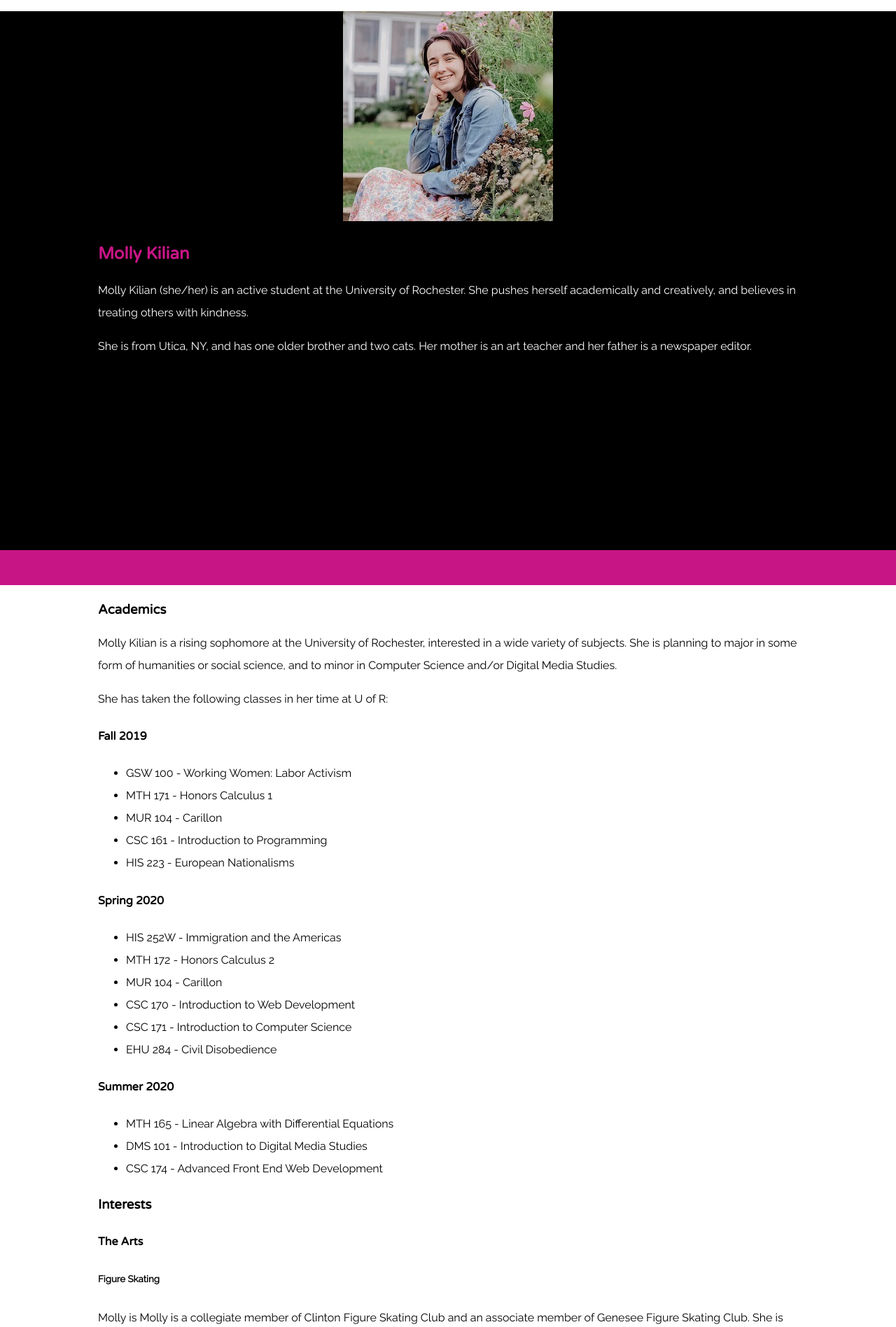
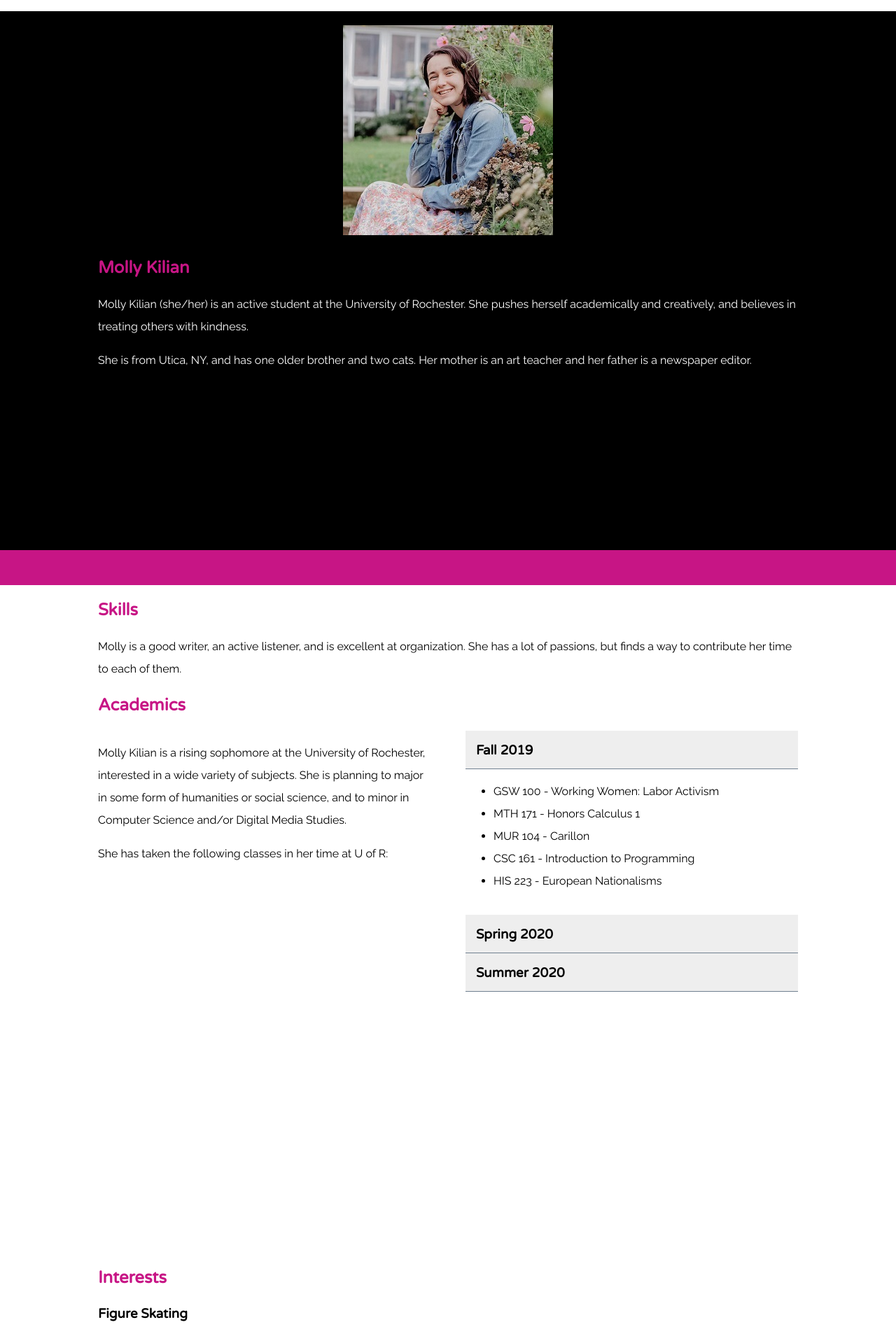
Before and after one commit to msquidward17/project1, a PHP site: page /mk.php in a window 1280 px wide. Shown: the part 40-1936 px from the top of the page at 70% size. Run offline with PHP 8.4, Linux system fonts and the light colour scheme; some libraries are stand-ins or nearby versions.

Commit message:
Fixed headings and academic section

```diff
--- a/css/styles.css
+++ b/css/styles.css
@@ -76,7 +76,6 @@ figure {
 
 #aamilne, #play, #tolstoy, #lived, #quote, #quote2{
 	font-size: 25px;
-	/*margin-top: 90px;*/
 	font-weight: bold;
 }
 
@@ -140,7 +139,7 @@ span{
 	display: grid;
 	grid-template-columns: 1.3fr 1.5fr 1fr;
 
-	grid-column-gap: 5px;
+	grid-column-gap: 20px;
 	grid-row-gap: 0px;
 }
 
@@ -175,10 +174,35 @@ span{
 }
 
 
-/*.grid a{
-	grid-column: 3;
+.Academics{
+	display: grid;
+	grid-template-columns: 1fr 1fr;
+	grid-template-rows: repeat(2, 1fr);
+	grid-column-gap: 50px;
+	grid-row-gap: 0px;
+}
+
+.ac{
+	grid-column: 1;
 	grid-row: 1;
-}*/
+}
+
+.classes{
+	grid-column: 2;
+	grid-row: 1;
+}
+
+.Academics h3{
+	background-color: #eee;
+	padding: 10px 0px 10px 15px;
+	margin-bottom: 0px;
+	margin-top: 0px;
+	border-bottom: 0.5px solid slategrey;
+}
+
+.Academics h3:hover{
+  color: mediumvioletred;
+}
 
 .London{
 	font-size: 40px;
@@ -203,6 +227,10 @@ span{
 	width: 95%;
 }
 
+.blackcontent figure{
+	padding-top: 20px;
+}
+
 main header {
 	flex-direction: column;
 }
--- a/inc/scripts.php
+++ b/inc/scripts.php
@@ -1,2 +1,5 @@
 <script src="https://code.jquery.com/jquery-3.5.1.min.js" integrity="sha256-9/aliU8dGd2tb6OSsuzixeV4y/faTqgFtohetphbbj0=" crossorigin="anonymous"></script>
 <script src="js/menu-highlighter.js"></script>
+
+<script src="https://code.jquery.com/jquery-1.12.4.js"></script>
+<script src="https://code.jquery.com/ui/1.12.1/jquery-ui.js"></script>
--- a/mk.php
+++ b/mk.php
@@ -12,11 +12,17 @@
 				</div>
 			</header>
 			<section class="container">
-				<h3>Academics</h3>
+
+				<h2>Skills</h2>
+				<p>Molly is a good writer, an active listener, and is excellent at organization. She has a lot of passions, but finds a way to contribute her time to each of them.</p>
+
+				<h2>Academics</h2><div class="Academics"><div class="ac">
 				<p>Molly Kilian is a rising sophomore at the University of Rochester, interested in a wide variety of subjects. She is planning to major in some form of humanities or social science, and to minor in Computer Science and/or Digital Media Studies.</p>
-				<p>She has taken the following classes in her time at U of R:</p>
-				<section>
-					<h4>Fall 2019</h4>
+				<p>She has taken the following classes in her time at U of R:</p></div>
+				<div class="classes">
+				<div id = "accordion">
+
+					<h3>Fall 2019</h3><div class="pannel">
 					<ul>
 						<li>GSW 100 - Working Women: Labor Activism</li>
 						<li>MTH 171 - Honors Calculus 1</li>
@@ -24,9 +30,9 @@
 						<li>CSC 161 - Introduction to Programming</li>
 						<li>HIS 223 - European Nationalisms</li>
 					</ul>
-				</section>
-				<section>
-					<h4>Spring 2020</h4>
+				</div>
+
+					<h3>Spring 2020</h3><div class="pannel">
 					<ul>
 						<li>HIS 252W - Immigration and the Americas</li>
 						<li>MTH 172 - Honors Calculus 2</li>
@@ -35,22 +41,22 @@
 						<li>CSC 171 - Introduction to Computer Science</li>
 						<li>EHU 284 - Civil Disobedience</li>
 					</ul>
-				</section>
-				<section>
-					<h4>Summer 2020</h4>
+				</div>
+
+					<h3>Summer 2020</h3><div class="pannel">
 					<ul>
 						<li>MTH 165 - Linear Algebra with Differential Equations</li>
 						<li>DMS 101 - Introduction to Digital Media Studies</li>
 						<li>CSC 174 - Advanced Front End Web Development</li>
 					</ul>
-				</section>
+				</div></div></div></div>
 			</section>
+
 			<section class="container">
-				<h3>Interests</h3>
+				<h2>Interests</h2>
 				<section>
-					<h4>The Arts</h4>
 					<section>
-						<h5>Figure Skating</h5>
+						<h3 >Figure Skating</h3>
 						<p>Molly is Molly is a collegiate member of Clinton Figure Skating Club and an associate member of Genesee Figure Skating Club. She is working on her juvenile moves in the field and her preliminary freeskate. Her favorite figure skater is Evgenia Medvedeva.</p>
 						<figure class="side-by-side">
 							<figure>
@@ -184,15 +190,16 @@
 						</ul>
 				</div>
 		</div>
-			<h4>Pets</h4>
+			<h2>Pets</h2>
+			<div class="pets">
+				<div class="one">
 				<p>Molly has two cats, named Mango and Rosamond.</p>
-				<p>Mango is a fluffy orange cat, whose name Molly did not choose but fits perfectly. He is outgoing and affectionate. He is 6 years old. Rosamond is a calico cat, who enjoys taking naps and looking out the windows at birds. She is 16 years old.</p>
+				<p>Mango is a fluffy orange cat, whose name Molly did not choose but fits perfectly. He is outgoing and affectionate. He is 6 years old. Rosamond is a calico cat, who enjoys taking naps and looking out the windows at birds. She is 16 years old.</p></div>
 				<figure>
 					<img src="images/mkcats.jpg" alt="Cats">
 					<figcaption>Mango and Rosamond</figcaption>
-				</figure>
-			<h4>Skills</h4>
-				<p>Molly is a good writer, an active listener, and is excellent at organization. She has a lot of passions, but finds a way to contribute her time to each of them.</p>
+				</figure></div>
+
 	</section>
 	</article>
 	</main>
@@ -211,5 +218,12 @@
 			</p>
 	</footer>
 <?php include "inc/scripts.php"; ?>
+	<script>
+		  $( function() {
+		    $( "#accordion" ).accordion({
+		      collapsible: true
+		    });
+		  } );
+  	</script>
 </body>
 </html>
--- a/secondary.php
+++ b/secondary.php
@@ -6,7 +6,7 @@
 
 		<div class="grid">
 			<div class="intrf">
-	        	<h2>Michael Bashner</h2>
+	        	<h2>Michael Bashner</a></h2>
 		        <figure ><img src="images/mb.jpg" alt="Michael Bashner"></figure>
 	        </div>
 
```
Also changed, not shown: other parts of mk.php (+15 -15 lines), jp.php (+19 -7 lines), mb.php (+42 -29 lines).
